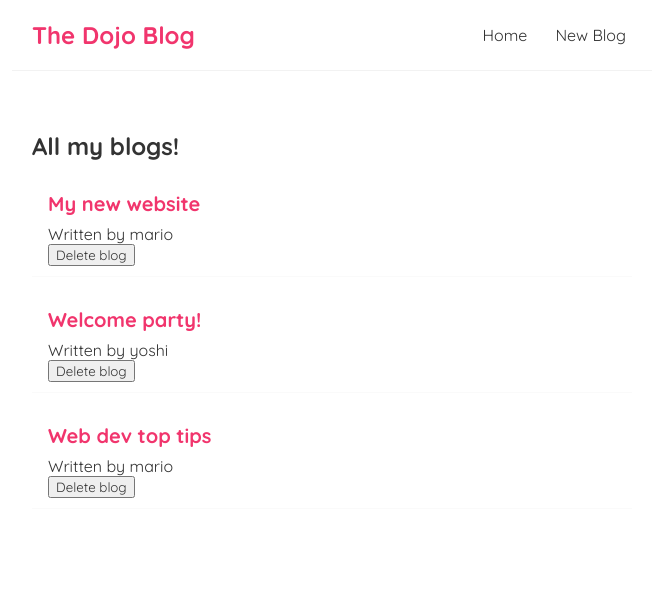
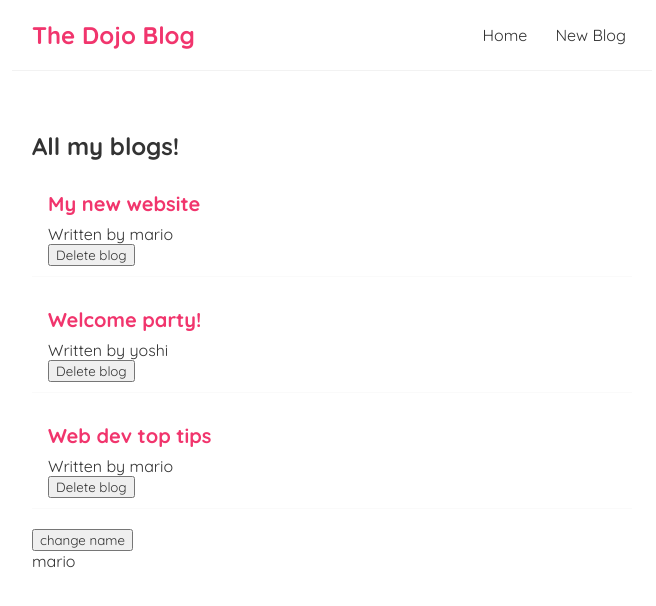
Before and after one commit to anaDamasio123/blog-react, a React (Create React App) app: page / in a window 1280 px wide. Shown: the top 606 px of the page, without its empty margins (308-964 px from the left). Built offline with nearby package versions, Linux system fonts and the light colour scheme.

Commit message:
useEffect and dependencies

```diff
--- a/src/Home.js
+++ b/src/Home.js
@@ -1,4 +1,4 @@
-import { useState } from 'react';
+import { useState, useEffect } from 'react';
 import BlogList from './BlogList';
 
 const Home  = () => {
@@ -8,14 +8,22 @@
         { title: 'Web dev top tips', body: 'lorem ipsum...', author: 'mario', id: 3 }
       ]);
 
+      const [name, setName] = useState('mario');
+
     const handleDelete = id => {
         const newBlogs = blogs.filter(blog => blog.id !== id);  // Doesn't change the original array 'blogs'
         setBlogs(newBlogs);
     }
 
+    useEffect(() => {  // Runs everytime there is a re-render
+        console.log(name);
+    }, [name]);
+
     return (
         <div className="home">
             <BlogList blogs={blogs} title="All my blogs!" handleDelete={handleDelete} />
+            <button onClick={() => setName('luigi')}>change name</button>
+            <p>{ name }</p>
         </div>
      );
 }
```
Also changed, not shown: 1 other file (tests, documents, lock files or other folders).
